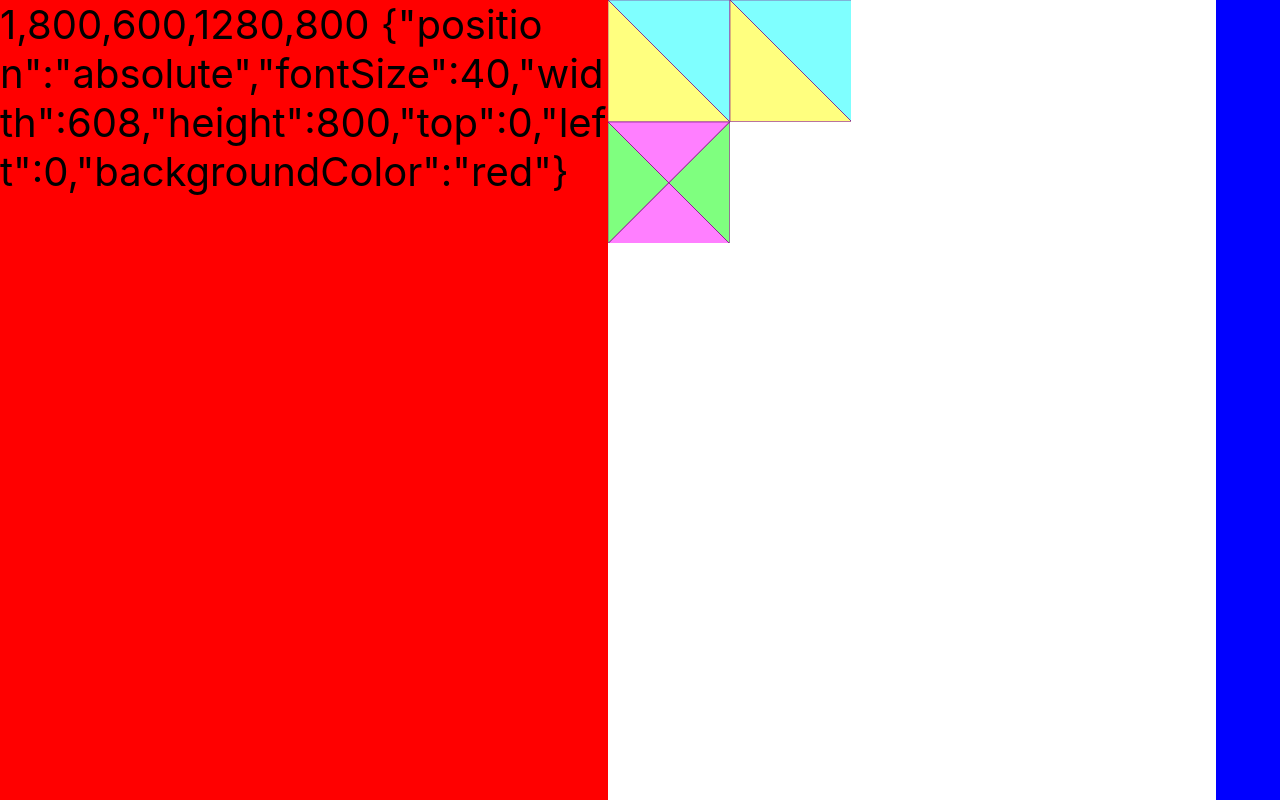
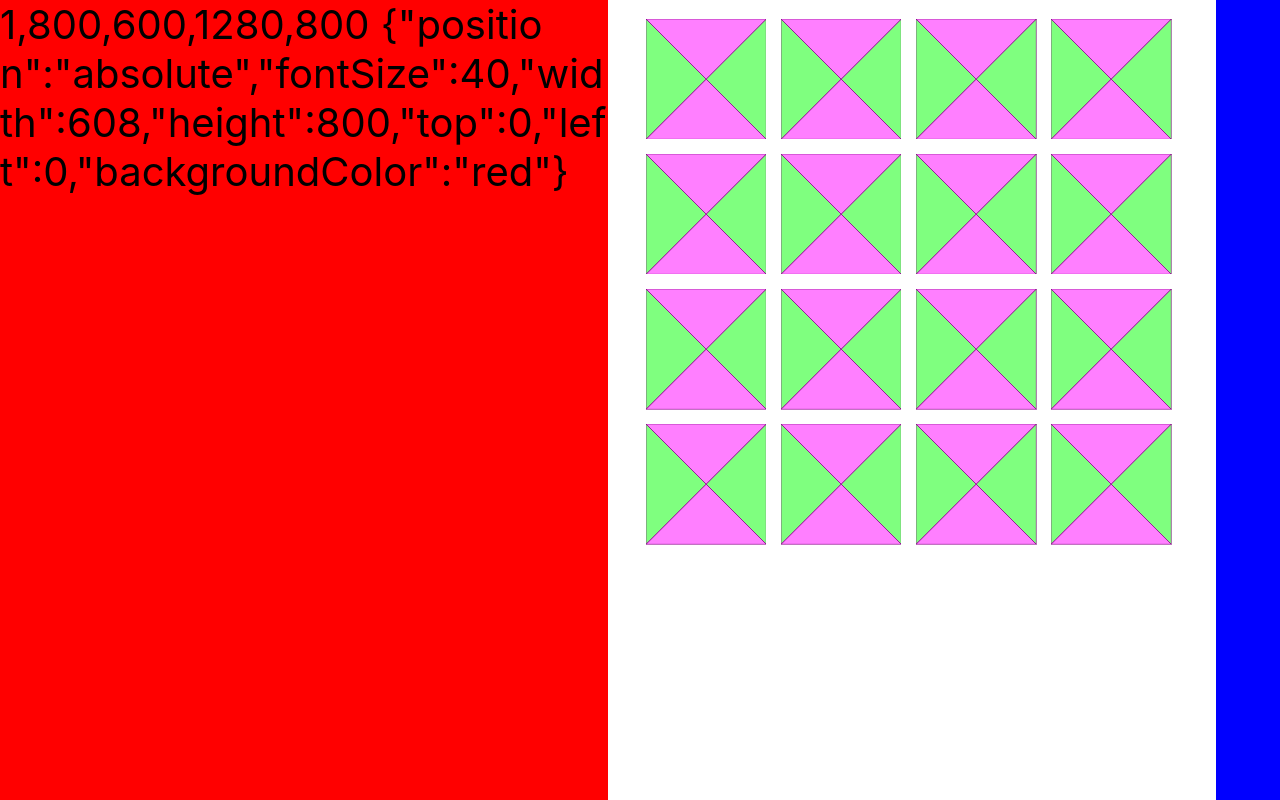
Before and after one commit to philbertani/ib01, a React (Create React App) app in the folder client/: page / in a window 1280 px wide. Built offline with nearby package versions, Linux system fonts and the light colour scheme.

Commit message:
adding parameterized target pattern board creation

```diff
--- a/client/src/game/SvgTriangles.js
+++ b/client/src/game/SvgTriangles.js
@@ -1,9 +1,13 @@
 import React from "react";
+
+const commonStyle = {position:"absolute"};
+
+const fillPct = "95%";
 
 export function RightTriangleLowerLeft({ color }) {
   //whatever is in the viewBox gets scaled to % of container - nice!
   return (
-    <svg style={{ position: "absolute" }} width="100%" viewBox="0 0 200 200">
+    <svg style={commonStyle} width={fillPct} viewBox="0 0 200 200">
       <polygon
         points="0,0 0,200 200,200"
         style={{ fill: color, stroke: "purple", strokeWidth: 1 }}
@@ -14,7 +18,7 @@ export function RightTriangleLowerLeft({ color }) {
 
 export function RightTriangleUpperRight({ color }) {
   return (
-    <svg style={{ position: "absolute" }} width="100%" viewBox="0 0 200 200">
+    <svg style={commonStyle} width={fillPct}  viewBox="0 0 200 200">
       <polygon
         points="0,0 200,200 200,0"
         style={{ fill: color, stroke: "purple", strokeWidth: 1 }}
@@ -25,7 +29,7 @@ export function RightTriangleUpperRight({ color }) {
 
 export function RightTriangleUpperLeft({ color }) {
   return (
-    <svg style={{ position: "absolute" }} width="100%" viewBox="0 0 200 200">
+    <svg style={commonStyle} width={fillPct}  viewBox="0 0 200 200">
       <polygon
         points="0,0 200,0 0,200"
         style={{ fill: color, stroke: "purple", strokeWidth: 1 }}
@@ -36,7 +40,7 @@ export function RightTriangleUpperLeft({ color }) {
 
 export function Left({ color }) {
   return (
-    <svg style={{ position: "absolute" }} width="100%" viewBox="0 0 200 200">
+    <svg style={commonStyle}  width={fillPct}  viewBox="0 0 200 200">
       <polygon
         points="0,0 0,200 100,100"
         style={{ fill: color, stroke: "purple", strokeWidth: 1 }}
@@ -47,7 +51,7 @@ export function Left({ color }) {
 
 export function Right({ color }) {
   return (
-    <svg style={{ position: "absolute" }} width="100%" viewBox="0 0 200 200">
+    <svg style={commonStyle} width={fillPct}  viewBox="0 0 200 200">
       <polygon
         points="200,0 200,200 100,100"
         style={{ fill: color, stroke: "purple", strokeWidth: 1 }}
@@ -58,7 +62,7 @@ export function Right({ color }) {
 
 export function Up({ color }) {
   return (
-    <svg style={{ position: "absolute" }} width="100%" viewBox="0 0 200 200">
+    <svg style={commonStyle} width={fillPct}  viewBox="0 0 200 200">
       <polygon
         points="0,0 200,0 100,100"
         style={{ fill: color, stroke: "purple", strokeWidth: 1 }}
@@ -69,7 +73,7 @@ export function Up({ color }) {
 
 export function Down({ color }) {
   return (
-    <svg style={{ position: "absolute" }} width="100%" viewBox="0 0 200 200">
+    <svg style={commonStyle}  width={fillPct} viewBox="0 0 200 200">
       <polygon
         points="0,200 200,200 100,100"
         style={{ fill: color, stroke: "purple", strokeWidth: 1 }}
--- a/client/src/game/TargetBoard.js
+++ b/client/src/game/TargetBoard.js
@@ -2,28 +2,55 @@ import React from "react";
 import * as SVGTRI from "./SvgTriangles";
 import {useStore} from "react-redux";
 
+const cellDivisor = 4.8;
+const spacingDivisor = 4.5;
+const boardInfo = {cols:4,rows:4};
+
 export default function TargetBoard({style}) {
+
   const styleFinal = {...style};
   styleFinal.backgroundColor = "rgba(255,255,255,0)";
+  styleFinal.overflow = "hidden";
+  styleFinal.overflowY = "scroll";
 
-  return <div style={styleFinal}>
+  const [newBoard, setNewBoard] = React.useState([]);
 
-    <div style={{position:"absolute", width:styleFinal.width/5}}>
-      <SVGTRI.RightTriangleLowerLeft boardDims={styleFinal} color={"rgba(255,255,0,.5)"}/>
-      <SVGTRI.RightTriangleUpperRight boardDims={styleFinal} color={"rgba(0,255,255,.5)"}/>
-    </div>
+  const cellWidth = styleFinal.width/cellDivisor;
 
-    <div style={{position:"absolute",width:styleFinal.width/5 , left:styleFinal.width/5}}>
-      <SVGTRI.RightTriangleLowerLeft boardDims={styleFinal} color={"rgba(255,255,0,.5)"}/>
-      <SVGTRI.RightTriangleUpperRight boardDims={styleFinal} color={"rgba(0,255,255,.5)"}/>
-    </div>
+  const margin = .3*cellWidth;
+  const spacing = styleFinal.width / spacingDivisor;
 
-    <div style={{position:"absolute",width:styleFinal.width/5 , top:styleFinal.width/5}}>
-      <SVGTRI.Left boardDims={styleFinal} color={"rgba(0,255,0,.5)"}/>
-      <SVGTRI.Right boardDims={styleFinal} color={"rgba(0,255,0,.5)"}/>
-      <SVGTRI.Up boardDims={styleFinal} color={"rgba(255,0,255,.5)"}/>
-      <SVGTRI.Down boardDims={styleFinal} color={"rgba(255,0,255,.5)"}/>
-    </div>
 
-  </div>
+  React.useEffect(()=>{
+
+    //we have to call for this from server for multi player
+    const board = [];
+
+    for (let row=0; row<boardInfo.rows; row++) {
+
+      for (let col=0; col<boardInfo.cols; col++) {
+
+        const newStyle={
+          position:"absolute", width:cellWidth,
+          left: margin+spacing*col,
+          top: margin/2+spacing*row
+        }
+        board.push(
+          <div key={"tile"+row.toString()+col.toString()} style={newStyle}>
+            <SVGTRI.Left boardDims={styleFinal} color={"rgba(0,255,0,.5)"}/>
+            <SVGTRI.Right boardDims={styleFinal} color={"rgba(0,255,0,.5)"}/>
+            <SVGTRI.Up boardDims={styleFinal} color={"rgba(255,0,255,.5)"}/>
+            <SVGTRI.Down boardDims={styleFinal} color={"rgba(255,0,255,.5)"}/>
+          </div>
+        )
+
+      }
+    }
+
+    setNewBoard(board);
+
+
+  },[cellWidth])  //React suggestions ususally cause infinite rerendering hell - resist!
+
+  return <div style={styleFinal}>{newBoard}</div>
 }
```
Also changed, not shown: 6 other files (tests, documents, lock files or other folders).
